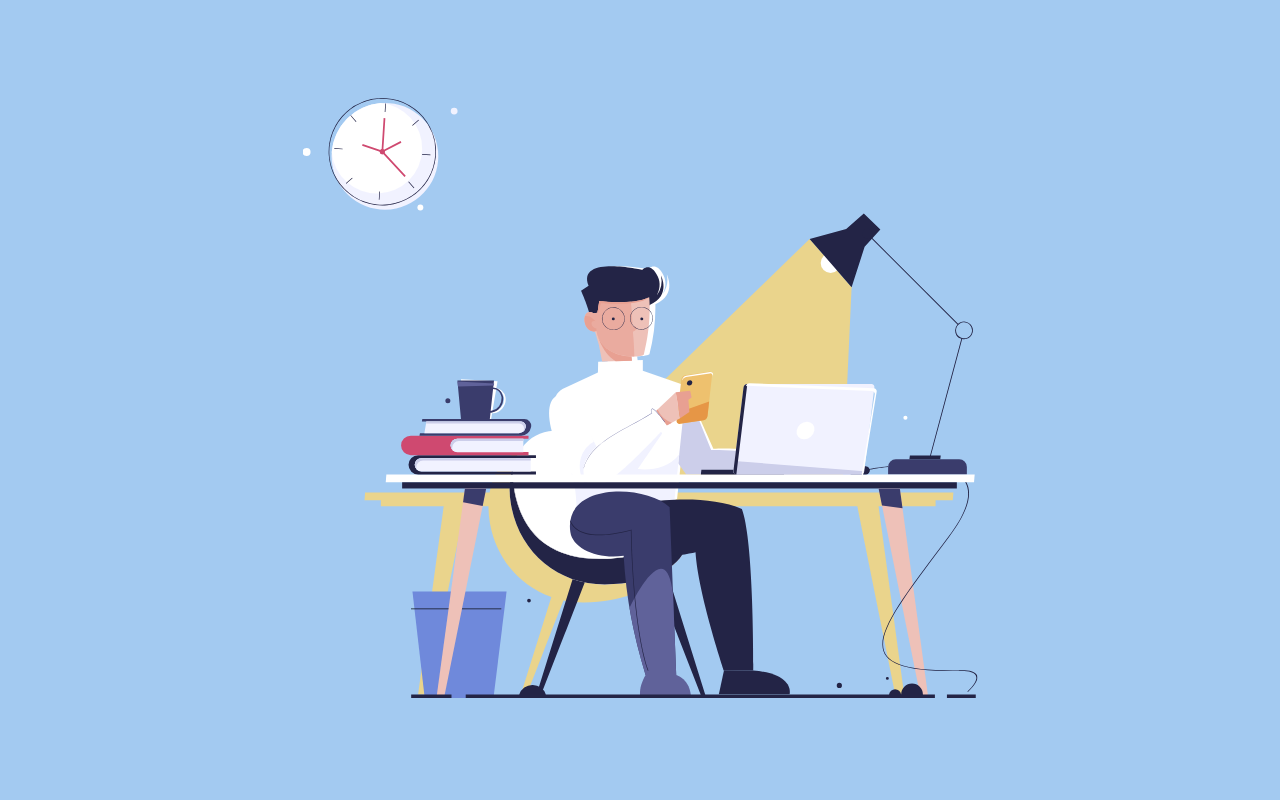
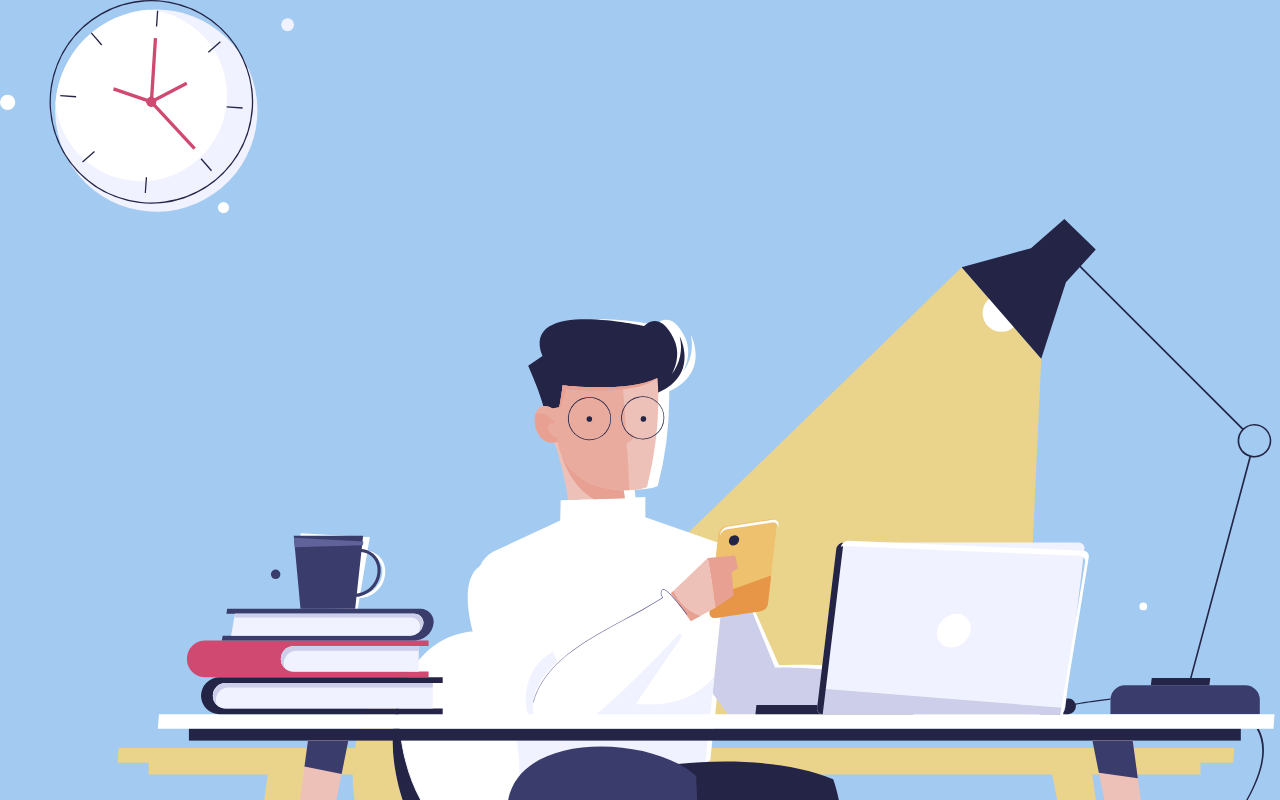
Before and after one commit to tanthuann/working-table, a React (Create React App) app: page / in a window 1280 px wide. Built offline with nearby package versions, Linux system fonts and the light colour scheme.

Commit message:
chore: rename component

```diff
--- a/src/App.jsx
+++ b/src/App.jsx
@@ -1,9 +1,9 @@
 // others
-import Logo from "./components/Logo";
+import WorkingTableImage from "./components/WorkingTableImage";
 
 const App = () => (
   <div className="app">
-    <Logo />
+    <WorkingTableImage />
   </div>
 );
 
--- a/src/components/Logo/index.jsx
+++ /dev/null
@@ -1,10 +0,0 @@
-// others
-import "./styles.scss";
-
-const Logo = () => (
-  <div className="logo">
-    <img src="working-table.svg" alt="logo" />
-  </div>
-);
-
-export default Logo;
--- /dev/null
+++ b/src/components/WorkingTableImage/index.jsx
@@ -0,0 +1,10 @@
+// others
+import "./styles.scss";
+
+const WorkingTableImage = () => (
+  <div className="working-table-image-wrapper">
+    <img src="working-table.svg" alt="working-table" />
+  </div>
+);
+
+export default WorkingTableImage;
```
Also changed, not shown: src/components/WorkingTableImage/styles.scss (renamed from src/components/Logo/styles.scss).
